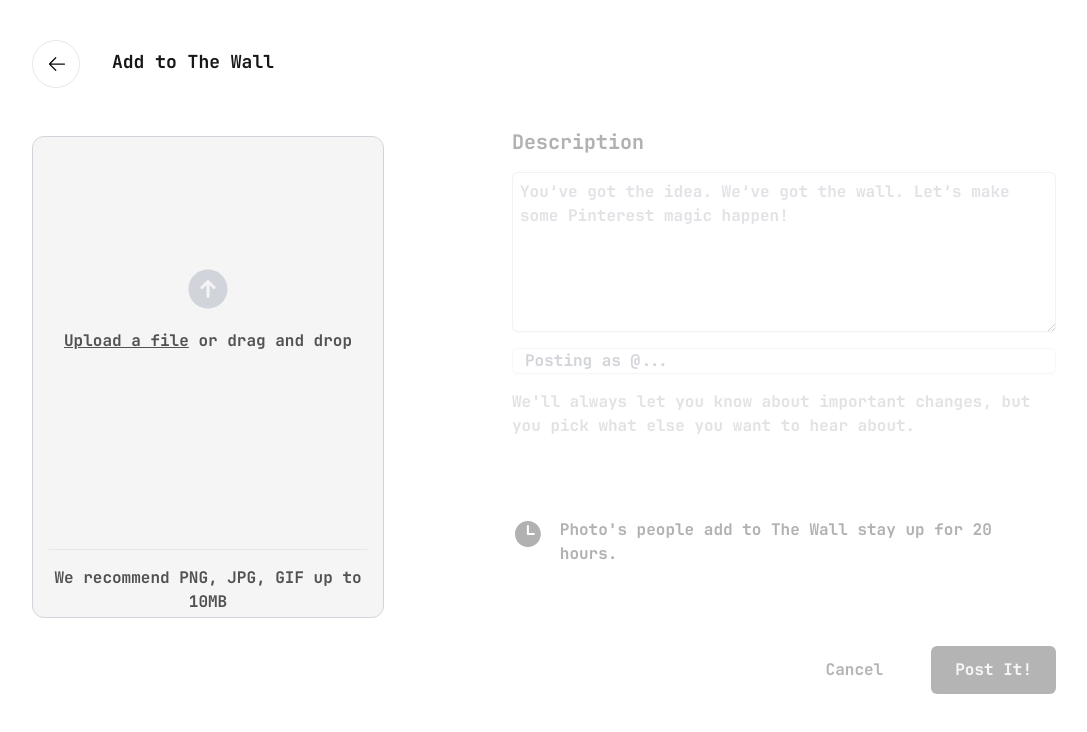
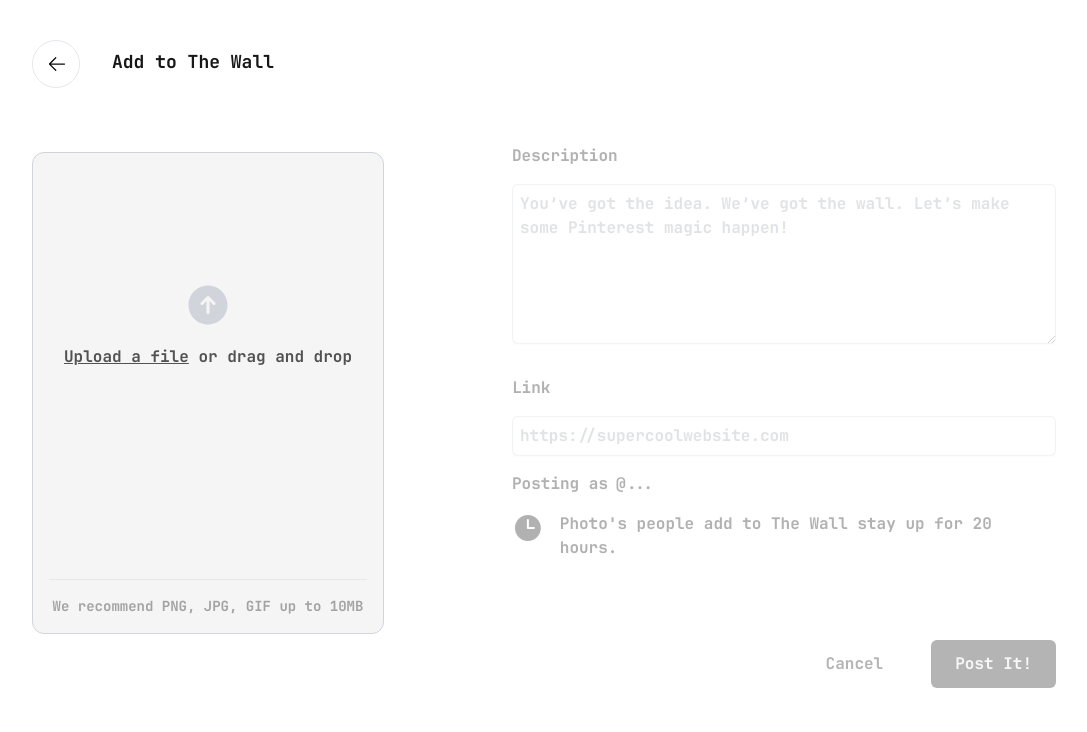
Before and after one commit to kabeer11000/theibawall, a Next.js app: page /onboard in a window 1280 px wide. Shown: the top 732 px of the page, without its empty margins (48-1135 px from the left). Built offline with nearby package versions, Linux system fonts and the light colour scheme; no server answers.

Commit message:
created posting page

```diff
--- a/src/components/Image.tsx
+++ b/src/components/Image.tsx
@@ -1,15 +1,32 @@
-import { memo } from "react";
+import { memo, useState } from "react";
+export const Skeleton = () => {
+    return (
+        <div className="-mb-4 a-bsolute px-1 -border group bg-white w-full rounded-lg break-inside-avoid">
+            <div className="absolute top-0 left-0 w-full h-full bg-white opacity-0 z-100 transition-all duration-300 pointer-events-none group-hover:pointer-events-auto- md:lg:group-hover:opacity-90 group-hover:duration-300"></div>
+            <div className="z-0 grid grid-cols-1">
+                <div className="w-full h-64 bg-gray-300 rounded-md animate-pulse"></div>
+                <div className="flex mt-4 pointer-events-none justify-between">
+                    <div className="w-32 h-4 bg-gray-300 animate-pulse"></div>
+                </div>
+                <p className="opacity-0 group-hover:opacity-100 transition-all duration-300 text-sm text-neutral-500 bg-gray-300 w-20 h-4 animate-pulse"></p>
+            </div>
+        </div>
+    );
+};
 
 const Image = memo((props: { src: string, index: number, [x: string]: unknown }) => {
     const { index, src } = props;
+    const [loading, setLoading] = useState(true);
     return (
         <div key={index} className="-mb-4 px-1 -border group bg-white w-full rounded-lg break-inside-avoid">
+            {/* {loading && <Skeleton />} */}
+            <div >
                 {/* Background overlay that appears when hovering over any image */}
                 <div className="absolute top-0 left-0 w-full h-full bg-white opacity-0 z-100 transition-all duration-300 pointer-events-none group-hover:pointer-events-auto- md:lg:group-hover:opacity-90 group-hover:duration-300"></div>
                 <div className="z-0- md:lg:group-hover:z-[50] grid grid-cols-1 md:lg:group-hover:scale-125 transition-all duration-300">
                     {/* eslint-disable-next-line @next/next/no-img-element */}
                     <img
-                    {...props} src={src}
+                        {...props} src={src} onLoadedData={() => setLoading(false)}
                         alt={`Image ${index + 1}`}
                         className="w-full h-auto md:lg:group-hover:outline outline-neutral-200 bg-neutral-100 rounded-md object-cover md:lg:group-hover:rounded-2xl transition-all duration-300"
                     />
@@ -20,6 +37,7 @@ const Image = memo((props: { src: string, index: number, [x: string]: unknown })
                 </div>
                 {/* <div className='group-hover:w-[200%] group-hover:h-[200%]'></div> */}
             </div>
+        </div>
     )
 });
 Image.displayName = 'Image';
--- a/src/pages/index.tsx
+++ b/src/pages/index.tsx
@@ -84,7 +84,7 @@ export default function Home() {
         className={`overflow-y-scroll md:lg:overflow-hidden min-h-[100vh] relative p-2 ${mobileGrid ? 'columns-1' : 'columns-2'} gap-y-8 pt-4 md:columns-4 lg:columns-5 xl:columns-6 gap-2 mb-[5rem] md:lg:p-2 md:lg:gap-2`}
       >
         {images.map((src, index) => (
-          <Image alt={src} key={src} src={src} index={index} />
+          <Image key={src} src={src} index={index} />
         ))}
         <PlaceholderItem index={0} />
         <PlaceholderItem index={1} />
--- a/src/pages/onboard.tsx
+++ b/src/pages/onboard.tsx
@@ -79,7 +79,7 @@ export default function Onboard() {
 
     return (
         <div className="container mx-auto py-0">
-            <div className="top-0 sticky mx-auto w-full max-w-6xl bg-white px-4 py-2 md:lg:py-10 rounded-lg shadow-md- flex align-middle content-center">
+            <div className="top-0 z-50 border-b md:lg:border-none sticky mx-auto w-full max-w-6xl bg-white px-4 py-2 md:lg:py-10 rounded-lg shadow-md- flex align-middle content-center">
                 <button onClick={() => {
                     if (imagePreview) {
                         enqueueSnackbar('What should we do with the photo attached?', {
@@ -119,13 +119,14 @@ export default function Onboard() {
                 </div> */}
                 <div className='pt-2 ml-8'><p className='text-lg'>Add to The Wall</p></div>
             </div>
-            <div className="mx-auto max-w-6xl bg-white p-4 py-0 rounded-lg shadow-md- grid  gap-y-8 gap-x-8 grid-cols-1 lg:grid-cols-12">
+            <div className="mx-auto mt-4 max-w-6xl bg-white p-4 py-0 rounded-lg shadow-md- grid  gap-y-8 gap-x-8 grid-cols-1 lg:grid-cols-12">
 
                 {/* File Upload Section */}
                 <div className="lg:col-span-4 absolute-mb-[60vh] md:lg:static">
                     {/* <label htmlFor="cover-photo" className="block text-md font-medium text-gray-900">
                         Cover photo
                     </label> */}
+                    <div className='mx-auto flex w-full justify-center md:lg:block'>
                     <div
                         className={`relative hover:shadow-lg transform transition-all hover:duration-400 duration-400 animate-squeezeInterval- -[squeeze_0.5s_ease-in-out_infinite_5s] -delay-[5s] mt-2 flex overflow-hidden justify-center rounded-xl border ${isDragging ? 'border-indigo-600 bg-indigo-100' : 'border-gray-300 bg-neutral-100'} transition-colors`}
                         onDrop={handleDrop}
@@ -133,9 +134,9 @@ export default function Onboard() {
                         onDragLeave={handleDragLeave}
                     >
                         {imagePreview ? (
-                            <div className="">
+                            <div className="mx-auto">
                                 <div className="rounded-lg">
-                                    <img src={imagePreview} className="max-h-[60vh] h-auto w-full bg-blend-darken" alt="Preview" />
+                                    <img src={imagePreview} className="max-h-[40vh] md:lg:max-h-[60vh] h-full w-auto md:lg:h-auto md:lg:w-full bg-blend-darken" alt="Preview" />
                                 </div>
                                 <div className="absolute top-0 right-0 p-4 flex justify-end">
                                     <button onClick={removeFile} className="relative h-8 overflow-hidden rounded-full px-5-py-2.5 text-neutral-500 transition-all duration-300 hover:bg-red-800 hover:text-white hover:ring-2 hover:ring-red-800 hover:ring-offset-2">
@@ -159,7 +160,7 @@ export default function Onboard() {
                                             <input
                                                 id="file-upload"
                                                 name="file-upload"
-                                                type="file"
+                                                type="file" accept='image/*'
                                                 className="sr-only"
                                                 onChange={handleFileChange}
                                             />
@@ -167,10 +168,11 @@ export default function Onboard() {
                                         <p className="inline text-md"> or drag and drop</p>
                                     </div>
                                 </div>
-                                <p className="text-md text-neutral-600 mt-[12rem] border-t pt-4">We recommend PNG, JPG, GIF up to 10MB</p>
+                                <p className="text-sm text-neutral-400 mt-[12rem] border-t pt-4">We recommend PNG, JPG, GIF up to 10MB</p>
                             </div>
                         )}
                     </div>
+                </div>
                 </div>
 
                 {/* Form Section */}
@@ -180,7 +182,7 @@ export default function Onboard() {
                         Locked
                     </div> */}
                     <div className="sm:col-span-4">
-                        <label htmlFor="username" className="block text-xl mb-4 text-black">
+                        <label htmlFor="description" className="block text-md mb-4 text-black">
                             Description
                         </label>
                         <div className="mt-2">
@@ -196,16 +198,27 @@ export default function Onboard() {
                                 />
                             </div>
                         </div>
-
+                        <label htmlFor="link" className="mt-8 block text-md mb-4 text-black">
+                            Link
+                        </label>
                         <div className="mt-2">
-                            <div className="flex border mt-4 rounded-md shadow-sm ring-1-ring-inset -ring-gray-300 -focus-within:ring-2 -focus-within:ring-inset -focus-within:ring-black">
-                                <span className="flex select-none items-center pl-3 text-gray-500 sm:text-md">Posting as @{user ? user?.email?.split('@')[0] : '...'}</span>
+                            <div className="flex rounded-md shadow-sm ring-1 ring-inset ring-gray-300 focus-within:ring-2 focus-within:ring-inset focus-within:ring-black">
+                                {/* <span className="flex select-none items-center pl-3 text-gray-500 sm:text-md">workcation.com/</span> */}
+                                <input
+                                    id="link" required
+                                    name="link" placeholder='https://supercoolwebsite.com' type='text'
+                                    autoComplete="username"
+                                    className="block flex-1 w-full border-0 bg-transparent p-2 text-gray-900 placeholder:text-gray-400 focus:ring-0 sm:text-md"
+                                    disabled={!file}
+                                />
+                            </div>
+                        </div>
+                        <div className="my-4">
+                            <div className="flex mt-4 rounded-md -shadow-sm ring-1-ring-inset -ring-gray-300 -focus-within:ring-2 -focus-within:ring-inset -focus-within:ring-black">
+                                <span className="flex select-none items-center -pl-3 text-black sm:text-md">Posting as{' '}<strong className='ml-2'>@{user ? user?.email?.split('@')[0] : '...'}</strong></span>
                             </div>
                         </div>
                     </div>
-                    <p className="mt-4 text-md mb-[5rem] text-neutral-400">
-                        We'll always let you know about important changes, but you pick what else you want to hear about.
-                    </p>
 
                     <p className="mt-4 text-md flex content-center align-middle justify-start mb-[5rem] text-black">
                         <ClockIcon className='w-8 h-8 mr-4' /> <span>Photo's people add to The Wall stay up for 20 hours.</span>
```
Lines whose indentation alone changed are shown as unchanged.
